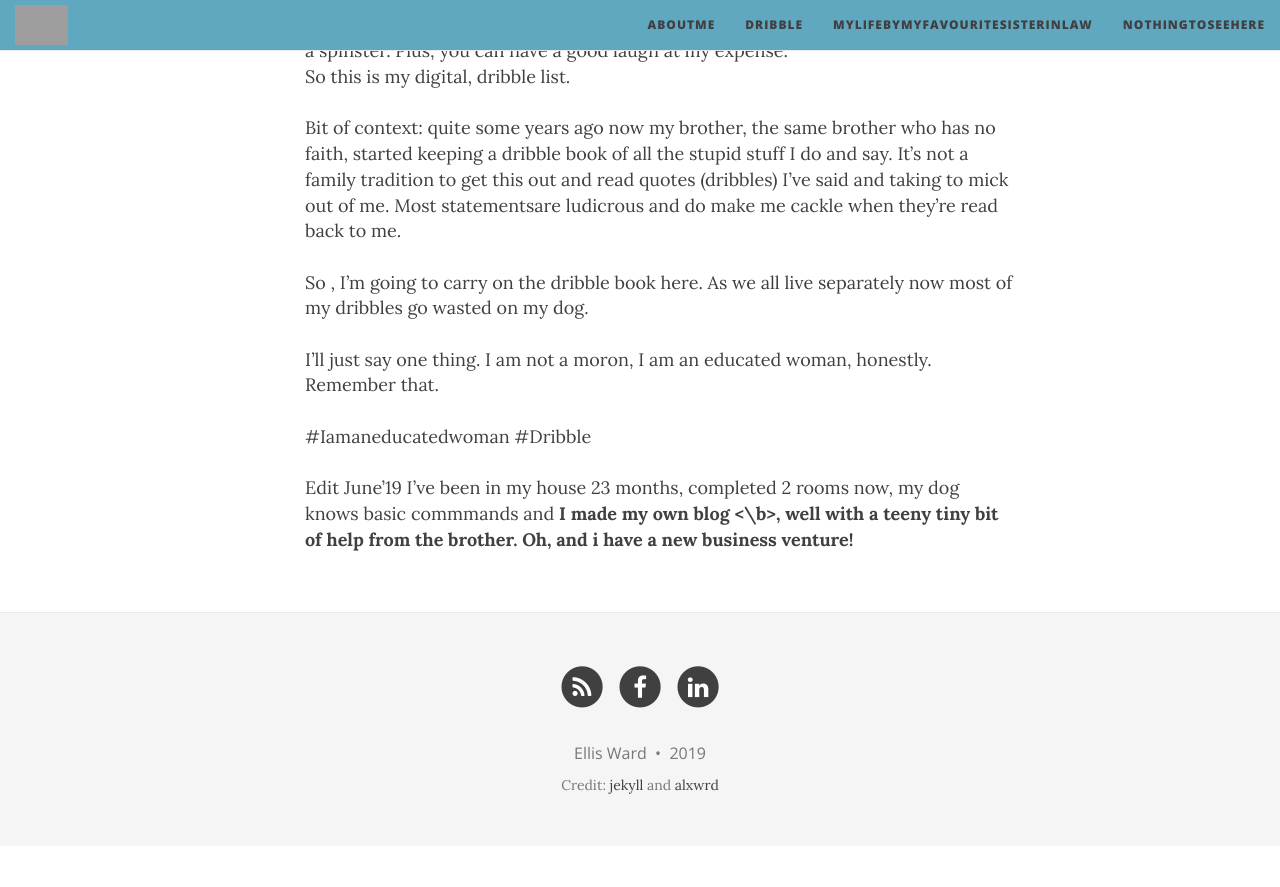
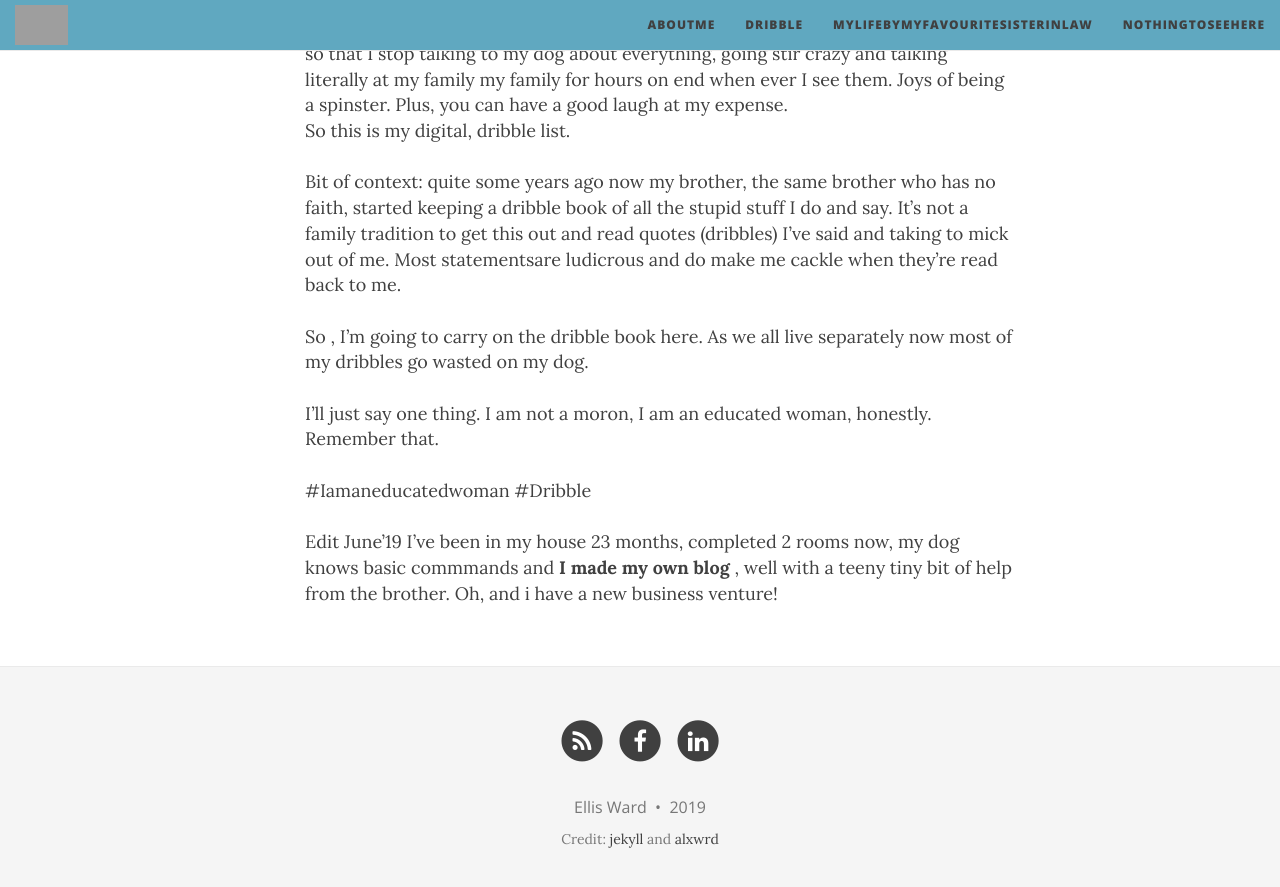
Before and after one commit to ellis-ward/ellis-ward.github.io, a Jekyll site: the page built from Dribble.md, in a window 1280 px wide and 900 px high, scrolled down 1565 px. Shown: the top 887 px of the window. Built offline with Jekyll 4.4.1, drawn with Linux system fonts in a browser that asks for light colours; nearby versions of some CDN libraries; before the commit the page ends 2411 px from its top, so only the background shows below that; grey boxes are pictures that could not be loaded.

Commit message:
Update Dribble.md

```diff
--- a/Dribble.md
+++ b/Dribble.md
@@ -5,7 +5,7 @@
 ---
 
 <p style="text-align:center;">Ellis' dribble <br></p>
-<IMG SRC="https://www.instagram.com/p/BL4QxMmj3gu/?utm_source=ig_web_button_share_sheet" WIDTH=32 HEIGHT=32 class="center">
+<a href="https://www.instagram.com/p/BL4QxMmj3gu/?utm_source=ig_web_button_share_sheet"><img src="dribble.jpg" style="width:82px; height:86px"  alt="Dribble"></a>
  #1 <br> <br>
 I have a slight problem where by I like to come with ideas, life ventures or projects (whatever takesmy fancy on any given day), which I start, but never finish. <br> <br>
 A few examples <br>
@@ -30,4 +30,4 @@
 I'll just say one thing. I am not a moron, I am an educated woman, honestly. Remember that.<br> <br>
 #Iamaneducatedwoman #Dribble <br>
 <br>
-Edit June’19 I’ve been in my house 23 months, completed 2 rooms now, my dog knows basic commmands and <b> I made my own blog <\b>, well with a teeny tiny bit of help from the brother. Oh, and i have a new business venture!
+Edit June’19 I’ve been in my house 23 months, completed 2 rooms now, my dog knows basic commmands and <b> I made my own blog </b>, well with a teeny tiny bit of help from the brother. Oh, and i have a new business venture!
```
